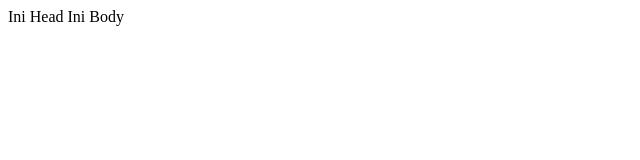
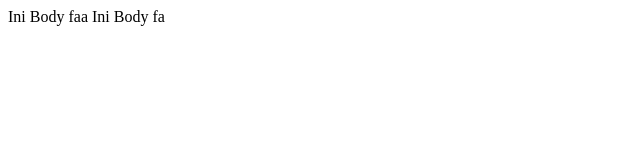
Before and after one commit to ralysyadanas/basic-html, a plain HTML site: page index.html in a window 1280 px wide. Shown: the full height of the page, 0-640 px from the left. Drawn offline with Linux system fonts and the light colour scheme.

Commit message:
tambah line

```diff
--- a/index.html
+++ b/index.html
@@ -1,9 +1,10 @@
 <!DOCTYPE html>
 <html>
     <head>
-        <a>Ini Head</a>
+        <title>Ini Head</title>
     </head>
     <body>
-        <a>Ini Body</a>
+        <a>Ini Body faa</a>
+        <a>Ini Body fa</a>
     </body>
 </html>
```
